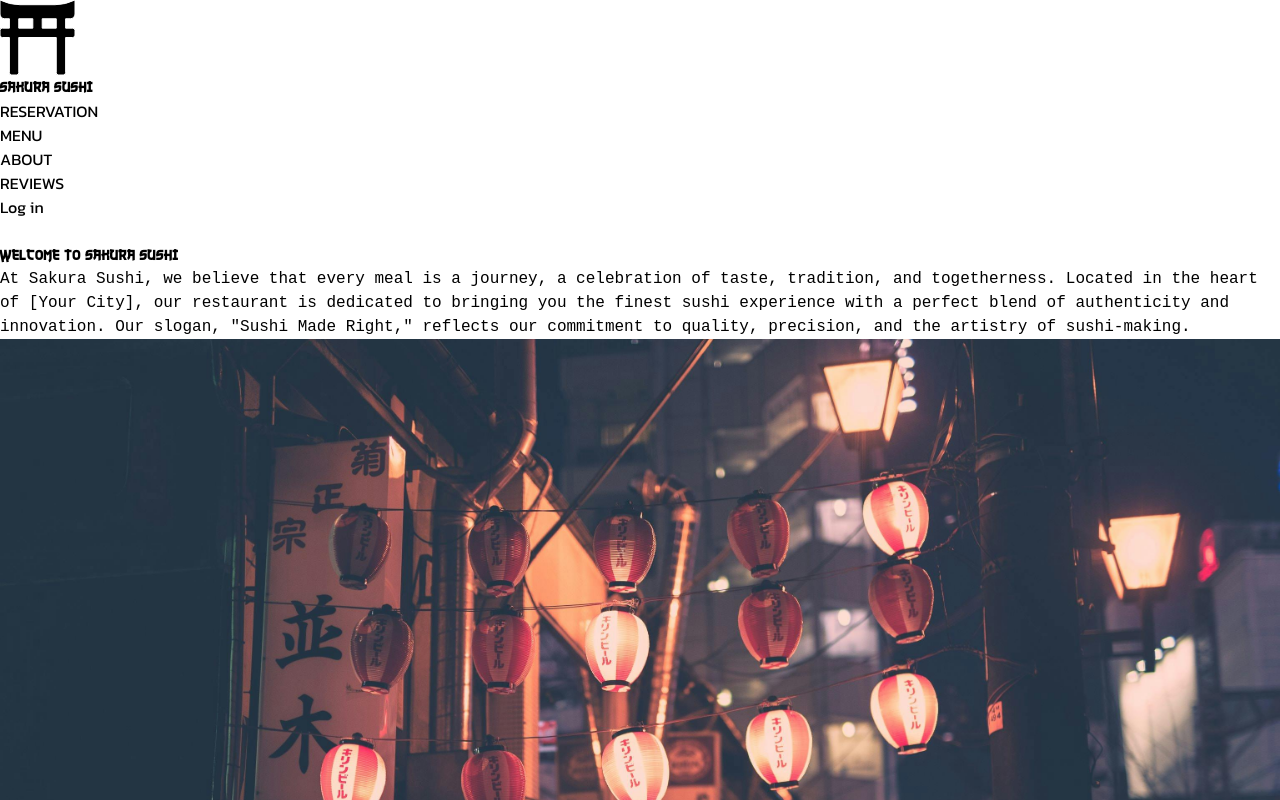
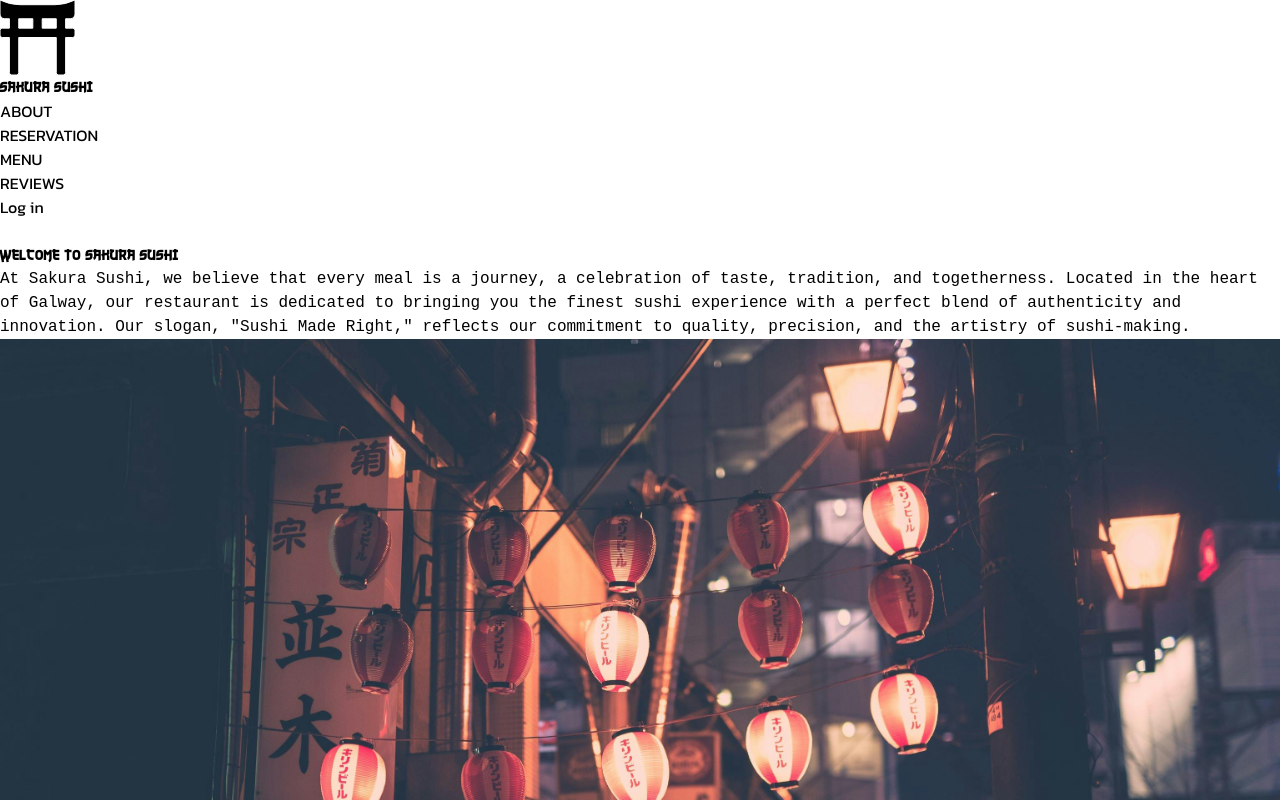
Before and after one commit to lucasgil93/testYT, a React (Vite) app in the folder ui/client/: page /about in a window 1280 px wide. Shown: the top 800 px of the page. Built offline with nearby package versions, Linux system fonts and the light colour scheme.

Commit message:
hot fixes

```diff
--- a/ui/client/src/components/AboutItem.jsx
+++ b/ui/client/src/components/AboutItem.jsx
@@ -7,7 +7,7 @@ function AboutItem() {
             <div className="dark:bg-red-600">
                 <div className="container flex flex-col items-center px-4 py-16 pb-24 mx-auto text-center lg:pb-56 md:py-32 md:px-10 lg:px-32 dark:text-gray-50">
                     <h2 className="text-5xl font-bold leading-none sm:text-6xl xl:max-w-3xl dark:text-gray-50">Welcome to Sakura Sushi</h2>
-                    <p className="mt-6 mb-8 text-lg sm:mb-12 xl:max-w-3xl dark:text-gray-50">At Sakura Sushi, we believe that every meal is a journey, a celebration of taste, tradition, and togetherness. Located in the heart of [Your City], our restaurant is dedicated to bringing you the finest sushi experience with a perfect blend of authenticity and innovation. Our slogan, "Sushi Made Right," reflects our commitment to quality, precision, and the artistry of sushi-making.</p>
+                    <p className="mt-6 mb-8 text-lg sm:mb-12 xl:max-w-3xl dark:text-gray-50">At Sakura Sushi, we believe that every meal is a journey, a celebration of taste, tradition, and togetherness. Located in the heart of Galway, our restaurant is dedicated to bringing you the finest sushi experience with a perfect blend of authenticity and innovation. Our slogan, "Sushi Made Right," reflects our commitment to quality, precision, and the artistry of sushi-making.</p>
                 </div>
             </div>
             <img src={img} alt="" className="w-4/6  mx-auto mb-12 -mt-20 dark:bg-gray-500 rounded-lg shadow-md lg:-mt-40" />
--- a/ui/client/src/components/Footer.jsx
+++ b/ui/client/src/components/Footer.jsx
@@ -59,7 +59,7 @@ function Footer() {
                     </div>
 
                     <div className="space-y-3">
-                        <div className="uppercase dark:text-gray-900">Reviews</div>
+                        <div className="uppercase dark:text-gray-900">Connect with us</div>
                         <div className="flex justify-start space-x-3">
                             <a rel="noopener noreferrer" href="#" title="Facebook" className="flex items-center p-1">
                                 <svg xmlns="http://www.w3.org/2000/svg" fill="currentColor" viewBox="0 0 32 32" className="w-5 h-5 fill-current">
--- a/ui/client/src/components/NavBar.jsx
+++ b/ui/client/src/components/NavBar.jsx
@@ -15,16 +15,16 @@ function Navbar() {
                     </a>
                     <ul className="items-stretch hidden space-x-3 lg:flex ">
                         <li><a rel="noopener noreferrer" href="/" aria-label="Back to homepage" ><h1 className="text-black uppercase text-4xl font-bold m-3"><span>S</span>akura <span>S</span>u<span>s</span>hi</h1></a></li>
-
+                        <li className="flex">
+                            <a rel="noopener noreferrer" href="about" className="flex items-center px-4 -mb-1 border-b-2 dark:border-">ABOUT</a>
+                        </li>
                         <li className="flex">
                             <a rel="noopener noreferrer" href="reserve" className="flex items-center px-4 -mb-1 border-b-2 dark:border-">RESERVATION</a>
                         </li>
                         <li className="flex">
                             <a rel="noopener noreferrer" href="menu" className="flex items-center px-4 -mb-1 border-b-2 dark:border- dark:text-red-600 dark:border-red-600">MENU</a>
                         </li>
-                        <li className="flex">
-                            <a rel="noopener noreferrer" href="about" className="flex items-center px-4 -mb-1 border-b-2 dark:border-">ABOUT</a>
-                        </li>
+
                         <li className="flex">
                             <a rel="noopener noreferrer" href="reviews" className="flex items-center px-4 -mb-1 border-b-2 dark:border-">REVIEWS</a>
                         </li>
```
